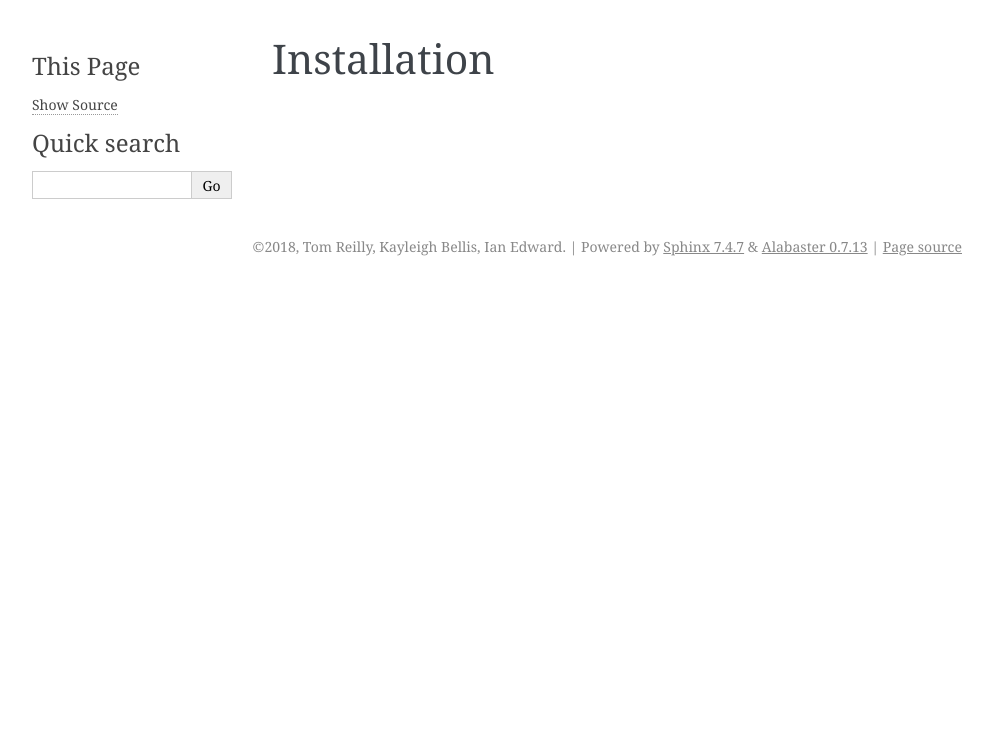
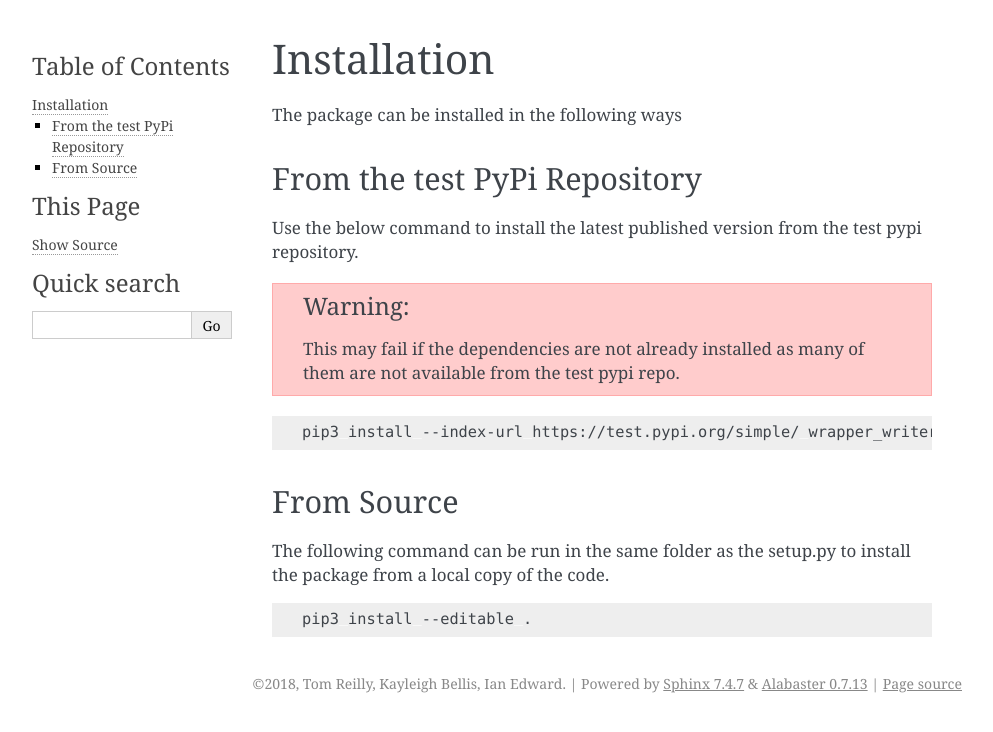
Before and after one commit to treilly94/wrapper-writer, a Sphinx documentation site: the page built from docs/install.rst, in a window 1280 px wide. Shown: the top 732 px of the page, without its empty margins (148-1141 px from the left). Built offline with Sphinx 7.4.7, drawn with Linux system fonts in a browser that asks for light colours.

Commit message:
Updated the documentation

```diff
--- a/docs/index.rst
+++ b/docs/index.rst
@@ -1,12 +1,15 @@
 
 Welcome to Wrapper Writer's documentation
 =========================================
+
+Wrapper Writer aims to make the creation of repetitive files easier using templates and simple configuration files.
 
 .. toctree::
    :maxdepth: 2
    :caption: Contents:
 
    install
+   usage
    docs
    support
 
--- a/docs/install.rst
+++ b/docs/install.rst
@@ -1,3 +1,28 @@
 ============
 Installation
 ============
+
+The package can be installed in the following ways
+
+From the test PyPi Repository
+=============================
+
+Use the below command to install the latest published version from the test pypi repository.
+
+.. warning::
+    This may fail if the dependencies are not already installed as many of them are not available from the test pypi
+    repo.
+
+.. code-block:: bash
+
+    pip3 install --index-url https://test.pypi.org/simple/ wrapper_writer
+
+From Source
+===========
+
+The following command can be run in the same folder as the setup.py to install the package from a local copy of the
+code.
+
+.. code-block:: bash
+
+    pip3 install --editable .
--- /dev/null
+++ b/docs/usage.rst
@@ -0,0 +1,3 @@
+===========
+Basic Usage
+===========
```
